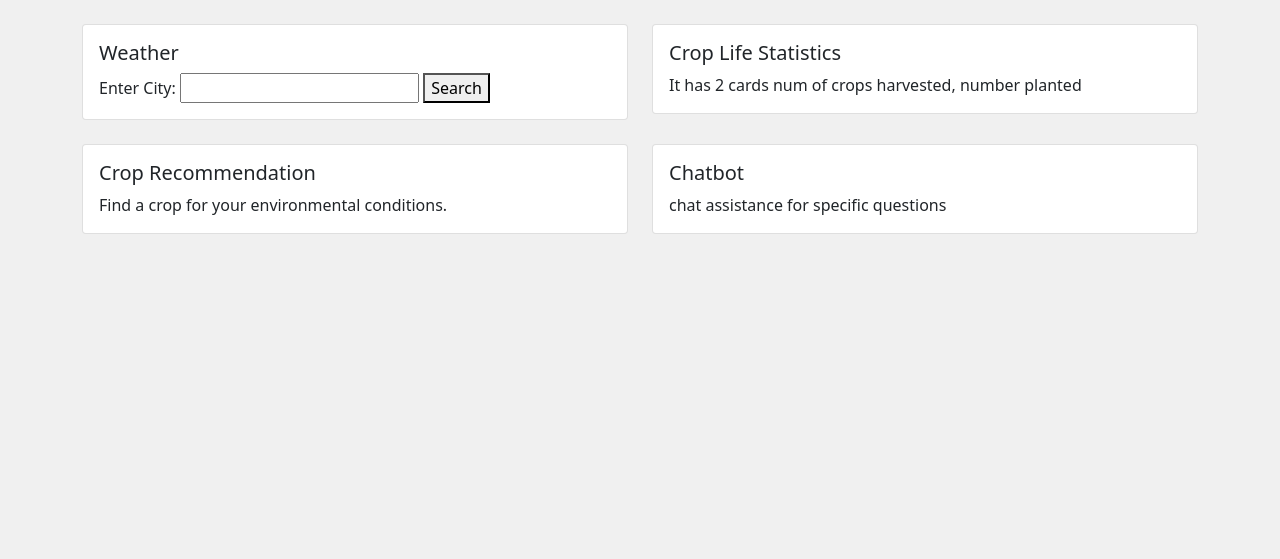
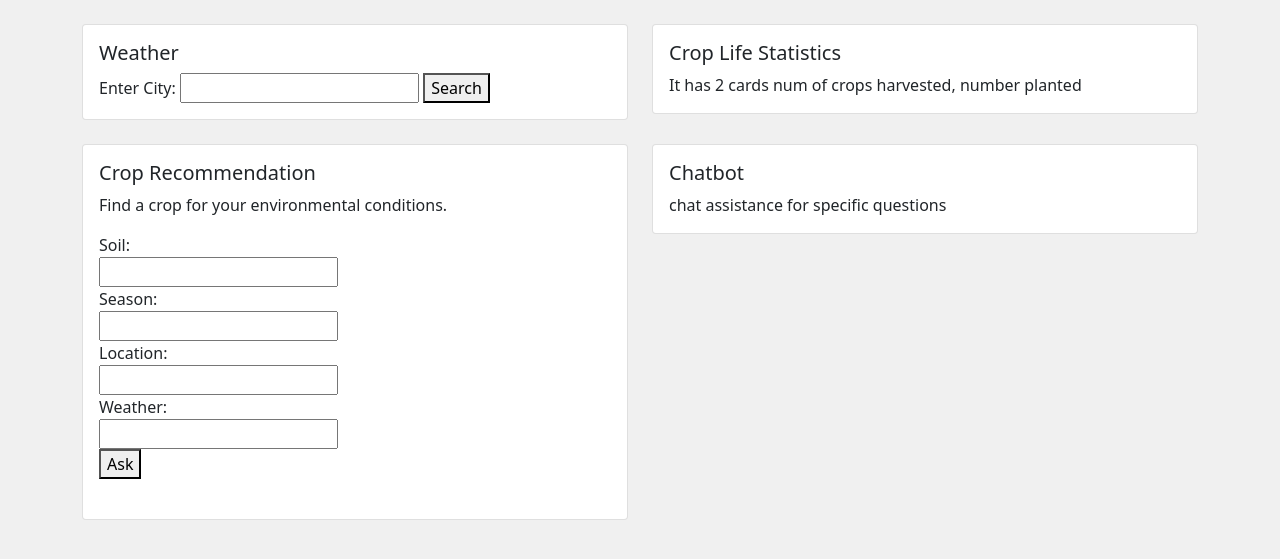
Before and after one commit to aditikilledar/Farmers_Dashboard, a Flask app: page / in a window 1280 px wide. Shown: the part 56-615 px from the top of the page. Run offline with Flask 3, Linux system fonts and the light colour scheme; some libraries are stand-ins or nearby versions.

Commit message:
added chatgpt part to dashboard

```diff
--- a/website/templates/dashboard.html
+++ b/website/templates/dashboard.html
@@ -90,6 +90,19 @@
                     <div class="card-body">
                         <h5 class="card-title">Crop Recommendation</h5>
                         <p class="card-text"> Find a crop for your environmental conditions. </p>
+                        <form id="questionForm">
+                            <label for="soil">Soil:</label><br>
+                            <input type="text" id="soil" name="soil"><br>
+                            <label for="season">Season:</label><br>
+                            <input type="text" id="season" name="season"><br>
+                            <label for="location">Location:</label><br>
+                            <input type="text" id="location" name="location"><br>
+                            <label for="weather">Weather:</label><br>
+                            <input type="text" id="weather" name="weather"><br>
+                            <button type="submit">Ask</button>
+                        </form>
+                        <br>
+                        <div id="answer"> </div>
 
                     </div>
                 </div>
@@ -110,6 +123,36 @@
 
     <!-- Bootstrap JS (Optional, if you need features like the collapse navbar) -->
     <script src="https://cdn.jsdelivr.net/npm/bootstrap@5.0.0/dist/js/bootstrap.bundle.min.js"></script>
+    <script>
+        document.getElementById('questionForm').addEventListener('submit', function (event) {
+            event.preventDefault();
+            var formData = new FormData(this);
+            var soil = formData.get('soil');
+            var season = formData.get('season');
+            var location = formData.get('location');
+            var weather = formData.get('weather');
+            var question = `I have the ${soil} soil type, it's ${season} season, in ${location}. Based on the above data, which ONE crop should I plant Output format is CROP_NAME`;
+
+            fetch('/ask', {
+                method: 'POST',
+                headers: {
+                    'Content-Type': 'application/json'
+                },
+                body: JSON.stringify({ question: question })
+            })
+                .then(response => response.json())
+                .then(data => {
+                    // Extracting content from the response
+                    const content = data.message.trim();
+
+                    // Update the answer element with the extracted content
+                    document.getElementById('answer').innerText = content;
+                })
+                .catch(error => {
+                    console.error('Error:', error);
+                });
+        })
+    </script>
 
 </body>
 
```
